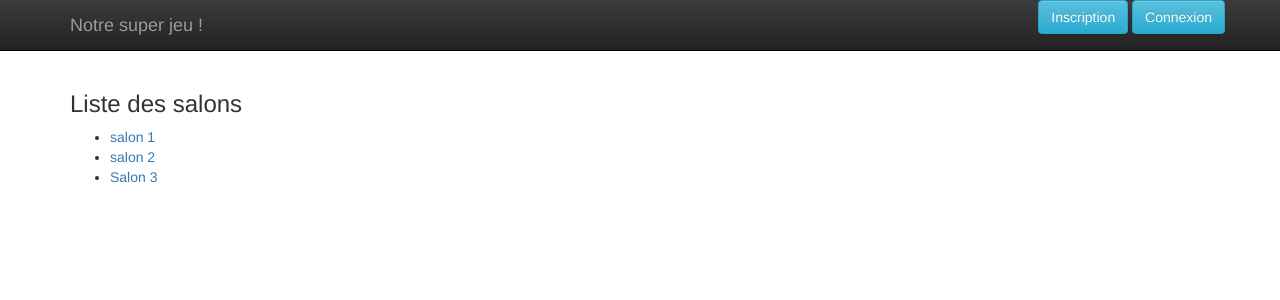
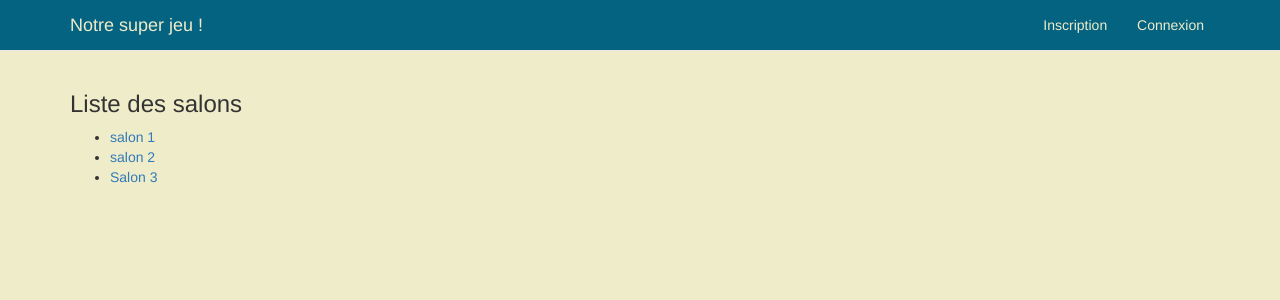
Before and after one commit to batebates/L3ProjetWeb, a Django app: page / in a window 1280 px wide. Shown: the top 300 px of the page. Run offline with Django 3.2, Linux system fonts and the light colour scheme; some libraries are stand-ins or nearby versions.

Commit message:
début de style

```diff
--- a/BDR/core/templates/core/base.html
+++ b/BDR/core/templates/core/base.html
@@ -14,20 +14,18 @@
   <!-- Latest compiled and minified CSS -->
   <link rel="stylesheet" href="https://maxcdn.bootstrapcdn.com/bootstrap/3.3.7/css/bootstrap.min.css" integrity="sha384-BVYiiSIFeK1dGmJRAkycuHAHRg32OmUcww7on3RYdg4Va+PmSTsz/K68vbdEjh4u" crossorigin="anonymous">
 
-  <!-- Optional theme -->
-  <link rel="stylesheet" href="https://maxcdn.bootstrapcdn.com/bootstrap/3.3.7/css/bootstrap-theme.min.css" integrity="sha384-rHyoN1iRsVXV4nD0JutlnGaslCJuC7uwjduW9SVrLvRYooPp2bWYgmgJQIXwl/Sp" crossorigin="anonymous">
-
+  <!-- theme -->
   <link rel="stylesheet" href="{% static  "css/base.css" %}">
   </head>
   <body>
-<div class="navbar navbar-inverse navbar-static-top">
+<div class="navbar navbar-default navbar-static-top">
   <div class="container">
     <div class="navbar-header">
       <a class="navbar-brand" href="#">Notre super jeu !</a>
     </div>
 	<ul class="nav navbar-nav navbar-right">
-      	   <button type="button" class="btn btn-info btn-md" data-toggle="modal" data-target="#ModalInscription">Inscription</button>
-	    <button type="button" class="btn btn-info btn-md" data-toggle="modal" data-target="#ModalConnexion">Connexion</button>
+      	   <button type="button" class="btn btn-bar btn-md" data-toggle="modal" data-target="#ModalInscription">Inscription</button>
+	    <button type="button" class="btn btn-bar btn-md" data-toggle="modal" data-target="#ModalConnexion">Connexion</button>
     	</ul>
   </div>
 </div>
--- /dev/null
+++ b/BDR/static/css/base.css
@@ -0,0 +1,29 @@
+.navbar-default {
+	background-color: #046380;
+}
+.navbar-default .navbar-brand {
+	color: #EFECCA;
+}
+.navbar-default .navbar-brand:hover {
+	color: #A7A37E;
+}
+.navbar-nav {
+	vertical-align: middle;
+	padding : 8px 8px;
+}
+.btn-bar {
+    color: #EFECCA;
+    background-color: #046380;
+    border-color: #046380;
+}
+.btn-bar:hover {
+    color: #A7A37E;
+    background-color: #046380;
+    border-color: #046380;
+}
+.btn {
+
+}
+body {
+	background-color: #EFECCA;
+}
```
